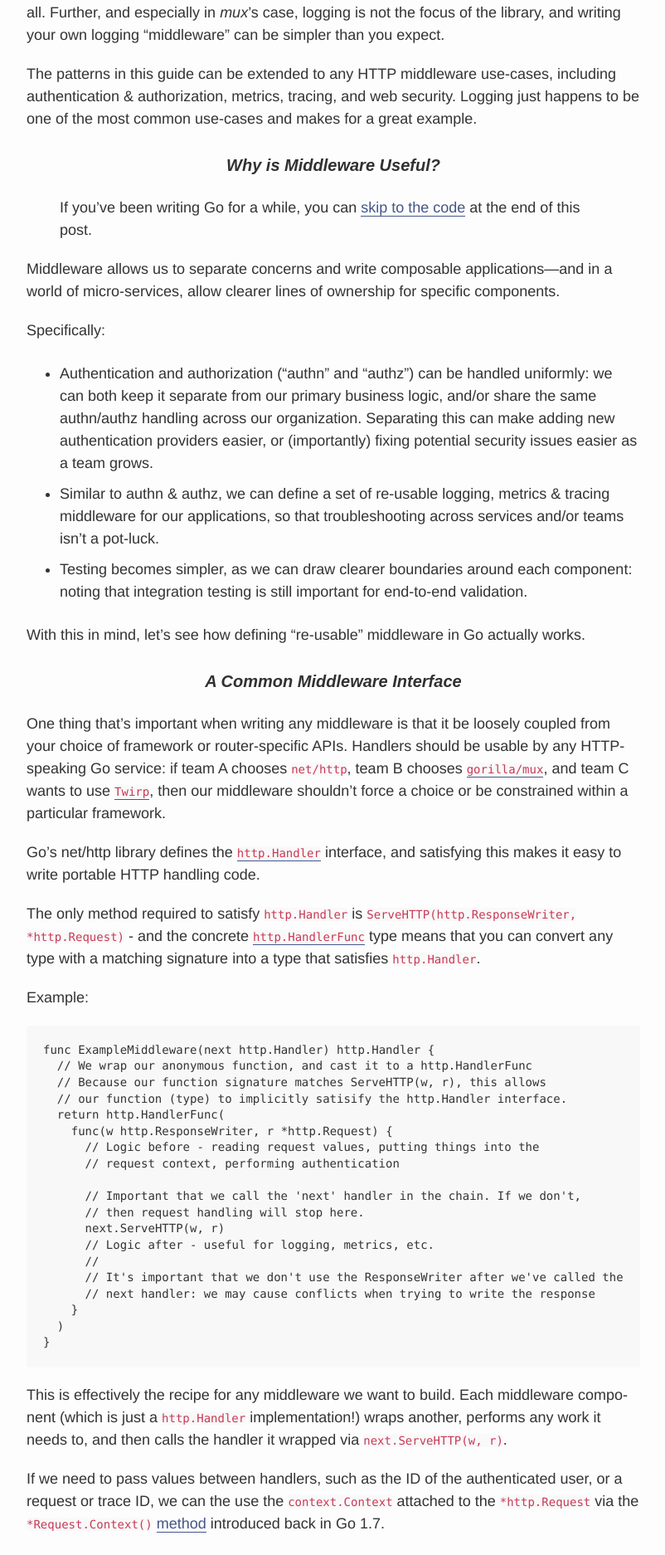
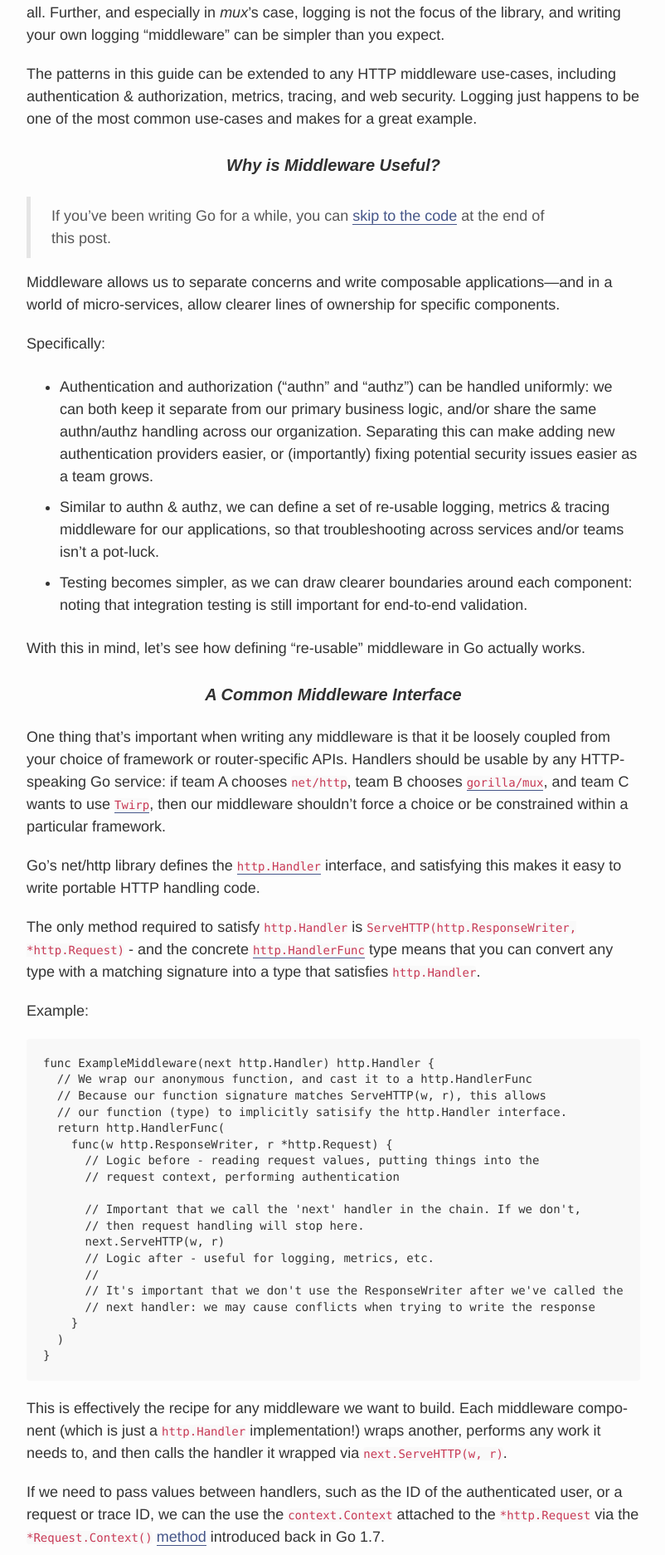
Before and after one commit to elithrar/elithrar.github.io, a Jekyll site: the page built from index.html, in a window 1280 px wide. Shown: the part 841-2715 px from the top of the page at 83% size, without its empty margins (238-1040 px from the left). Built offline with Jekyll 4.4.1, drawn with Linux system fonts in a browser that asks for light colours; some web fonts are replaced; the list of posts is cut into pages by our own code.

Commit message:
css: change blockquote to #575757

```diff
--- a/public/css/app.css
+++ b/public/css/app.css
@@ -39,6 +39,24 @@
   line-height: inherit !important;
   position: relative !important;
   position: relative !important;
+}
+
+blockquote {
+  padding: .5rem 1rem;
+  margin: .8rem 0;
+  color: #575757;
+  border-left: .25rem solid #e5e5e5;
+}
+
+blockquote p:last-child {
+  margin-bottom: 0;
+}
+
+@media (min-width: 30rem) {
+  blockquote {
+    padding-right: 5rem;
+    padding-left: 1.25rem;
+  }
 }
 
 .btn {
```
